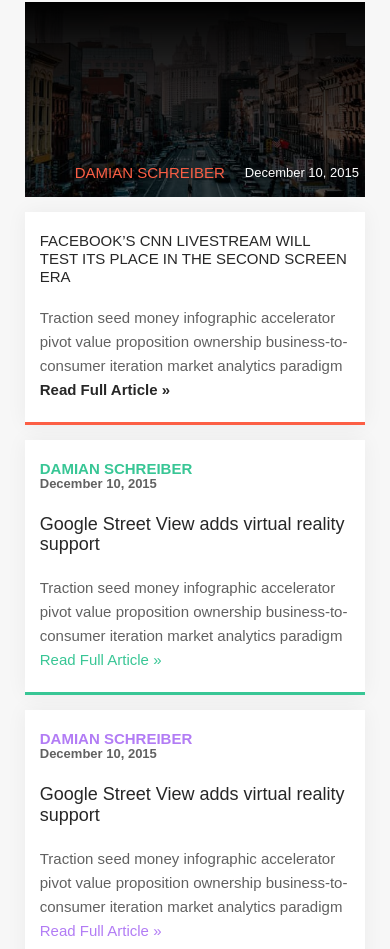
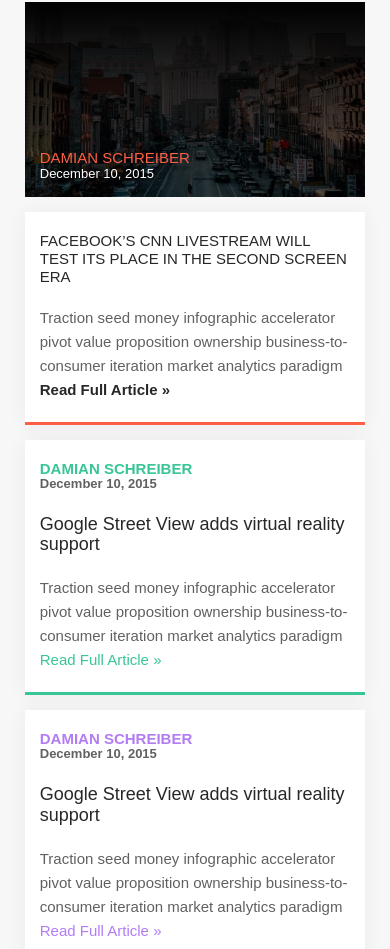
Before and after one commit to adzinetskatsiaryna/Alexis, a website: page app/index.html in a window 390 px wide. Shown: the part 9338-10287 px from the top of the page. Drawn offline with Linux system fonts and the light colour scheme.

Commit message:
fixed h3 blog-picture

```diff
--- a/app/scss/_media.scss
+++ b/app/scss/_media.scss
@@ -312,6 +312,12 @@
         .blog-picture{
         grid-column: 1 / 2;
         grid-row: 1 / 3;
+            h3 {
+            padding-left: 15px;
+                a{
+                    width: 100%;
+                }
+            }
         }
 
         .blog1{
--- a/app/scss/style.scss
+++ b/app/scss/style.scss
@@ -1979,13 +1979,15 @@ header {
             padding-left: 50px;
             text-transform: uppercase;
             display: flex;
+            flex-wrap: wrap;
             align-items: center;
+            justify-content: space-between;
+            max-width: 281px;
 
             span{
                 font-size: 13px;
                 text-transform: capitalize;
                 color: #fff;
-                padding-left: 20px;
             }
         }
         a{
```
Also changed, not shown: app/css/style.min.css, dist/css/style.min.css.
